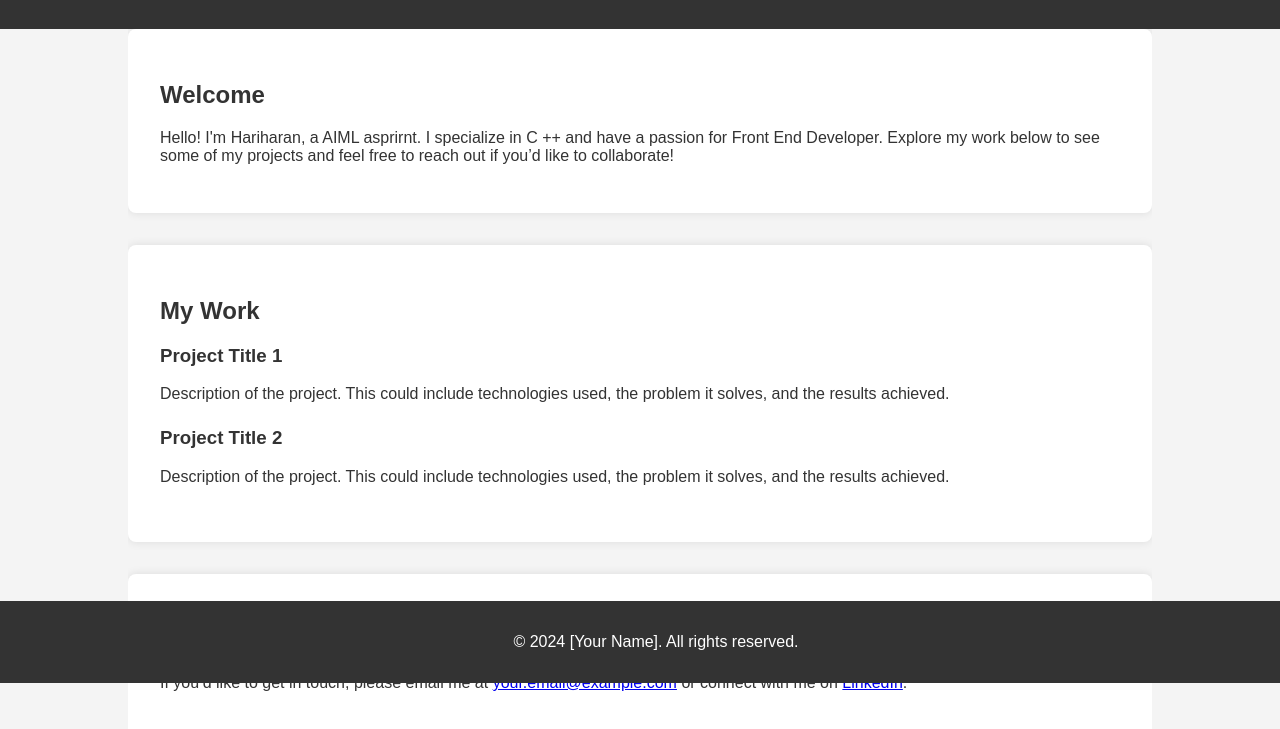
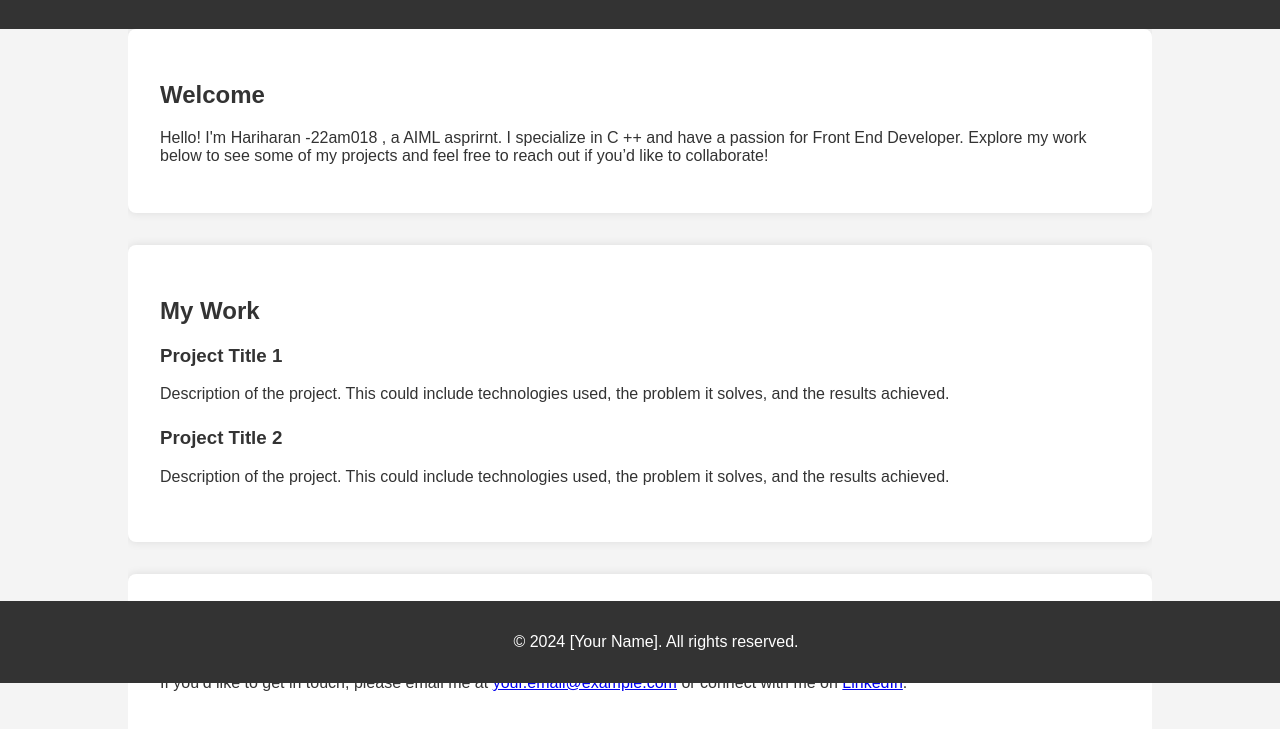
Before and after one commit to Hariharan1234545/Hariharan1234545.github.io, a plain HTML site: page index.html in a window 1280 px wide. Shown: the part 117-846 px from the top of the page. Drawn offline with Linux system fonts and the light colour scheme.

Commit message:
Update index.html

```diff
--- a/index.html
+++ b/index.html
@@ -79,7 +79,7 @@
     <div class="container">
         <section id="intro" class="intro">
             <h2>Welcome</h2>
-            <p>Hello! I'm Hariharan, a AIML asprirnt. I specialize in C ++ and have a passion for Front End Developer. Explore my work below to see some of my projects and feel free to reach out if you’d like to collaborate!</p>
+            <p>Hello! I'm Hariharan -22am018 , a AIML asprirnt. I specialize in C ++ and have a passion for Front End Developer. Explore my work below to see some of my projects and feel free to reach out if you’d like to collaborate!</p>
         </section>
 
         <section id="work" class="work">
```
